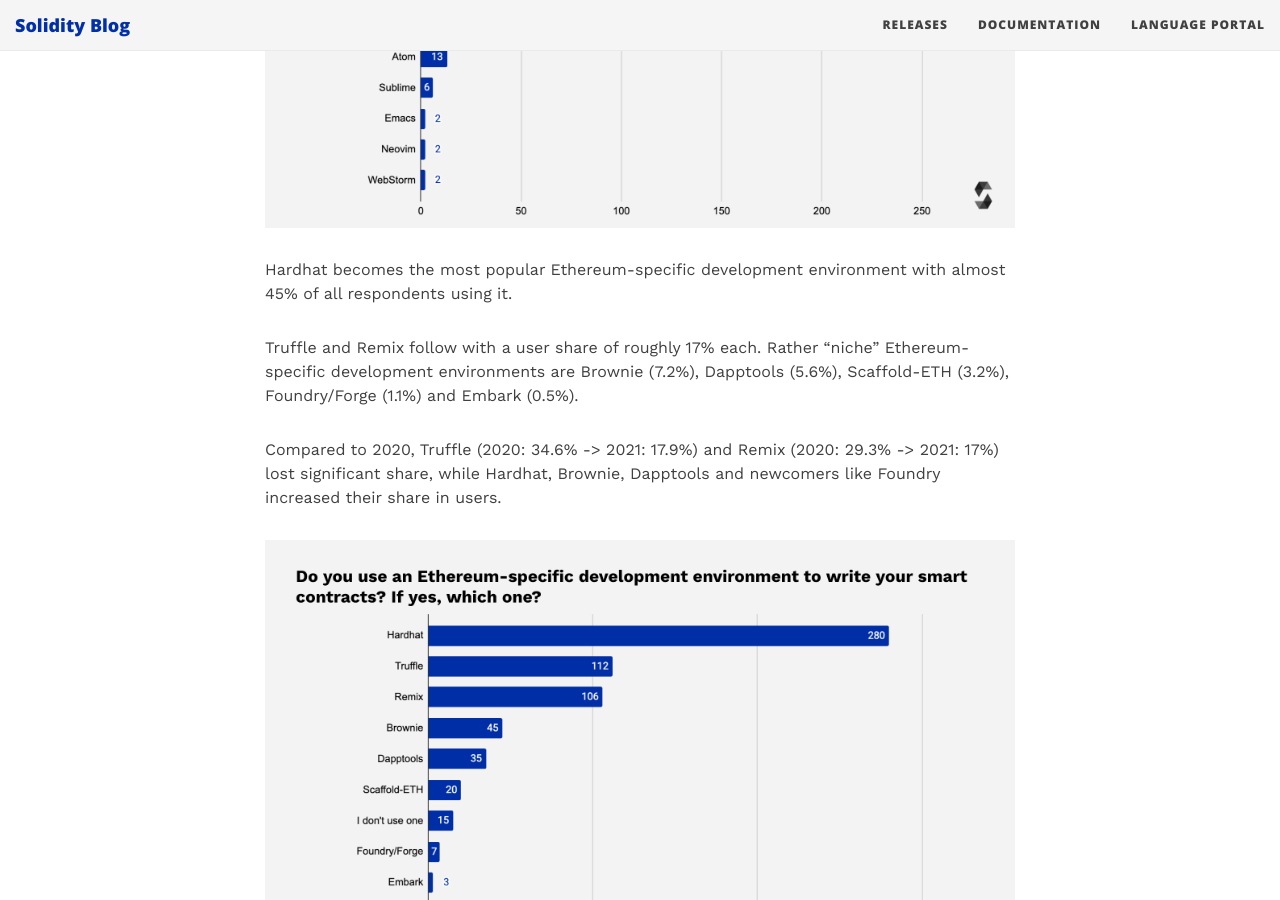
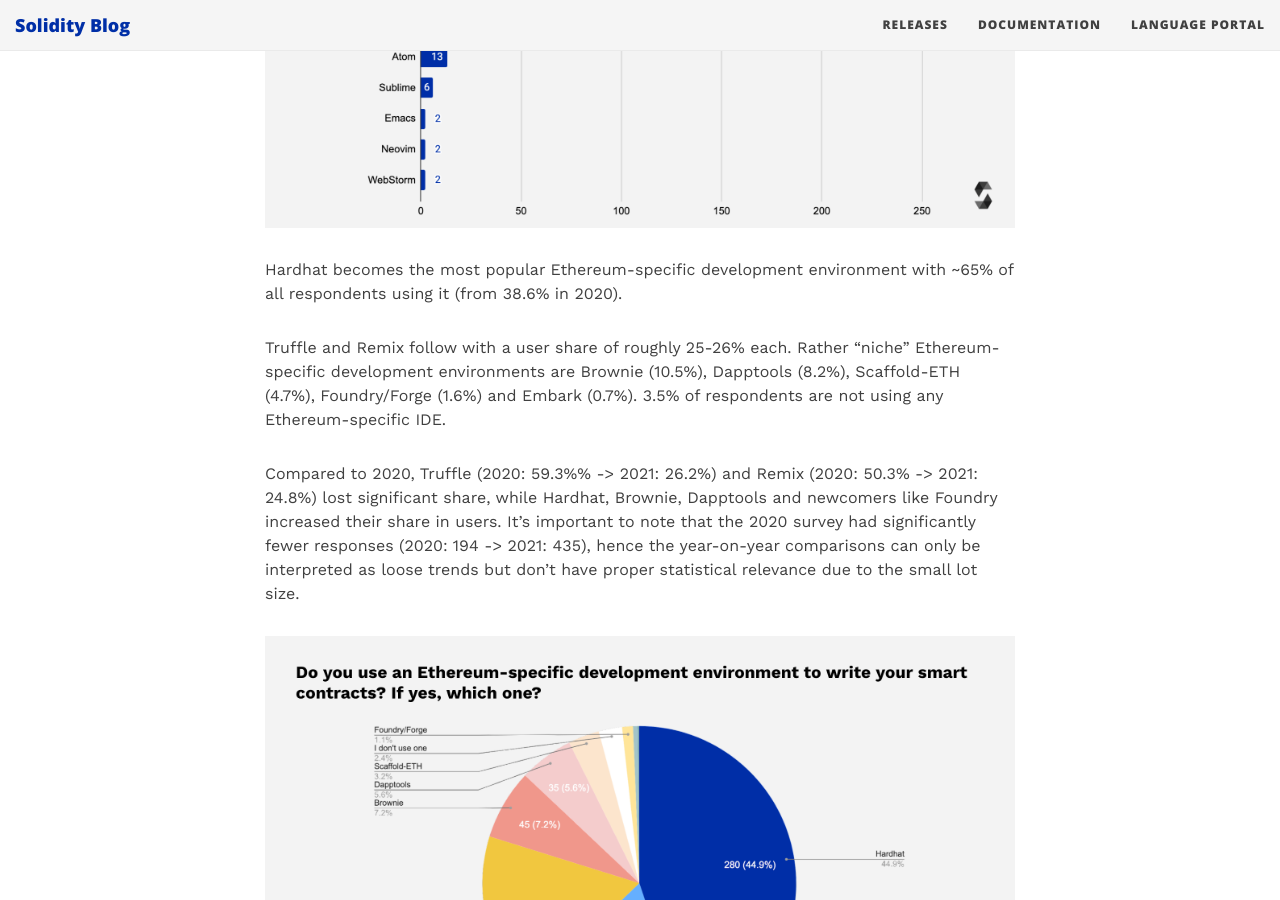
Before and after one commit to krismark930/solidity-blog, a Jekyll site: the page built from _posts/2022-02-07-solidity-developer-survey-2021-results.md, in a window 1280 px wide and 900 px high, scrolled down 12086 px. Built offline with Jekyll 4.4.1, drawn with Linux system fonts in a browser that asks for light colours.

Commit message:
fixing data for Eth-IDEs in surveys (#167)

```diff
--- a/_posts/2022-02-07-solidity-developer-survey-2021-results.md
+++ b/_posts/2022-02-07-solidity-developer-survey-2021-results.md
@@ -138,13 +138,13 @@ Compared to 2020, IntelliJ, Atom, Vim and Sublime are used less in 2021.
 
 ![Editor Overview](/img/2022/02/ide.png)
 
-Hardhat becomes the most popular Ethereum-specific development environment with almost 45% of all respondents using it.
+Hardhat becomes the most popular Ethereum-specific development environment with ~65% of all respondents using it (from 38.6% in 2020).
 
-Truffle and Remix follow with a user share of roughly 17% each. Rather "niche" Ethereum-specific development environments are Brownie (7.2%), Dapptools (5.6%), Scaffold-ETH (3.2%), Foundry/Forge (1.1%) and Embark (0.5%).
+Truffle and Remix follow with a user share of roughly 25-26% each. Rather "niche" Ethereum-specific development environments are Brownie (10.5%), Dapptools (8.2%), Scaffold-ETH (4.7%), Foundry/Forge (1.6%) and Embark (0.7%). 3.5% of respondents are not using any Ethereum-specific IDE.
 
-Compared to 2020, Truffle (2020: 34.6% -> 2021: 17.9%) and Remix (2020: 29.3% -> 2021: 17%) lost significant share, while Hardhat, Brownie, Dapptools and newcomers like Foundry increased their share in users.
+Compared to 2020, Truffle (2020: 59.3%% -> 2021: 26.2%) and Remix (2020: 50.3% -> 2021: 24.8%) lost significant share, while Hardhat, Brownie, Dapptools and newcomers like Foundry increased their share in users. It's important to note that the 2020 survey had significantly fewer responses (2020: 194 -> 2021: 435), hence the year-on-year comparisons can only be interpreted as loose trends but don't have proper statistical relevance due to the small lot size.
 
-![Ethereum IDE Overview](/img/2022/02/eth_ide.png)
+![Ethereum IDE Overview](/img/2022/02/eth_ide2.png)
 
 With 86.3%, 0.8.x Solidity versions are by far the most used ones. Both 0.7.x (23%) and 0.6.x (18.3%) version series remain to be used while everything older than that is hardly in use anymore.
 
@@ -320,4 +320,4 @@ To not miss anything make sure to...
 - follow announcements on the [Solidity blog](https://blog.soliditylang.org/).
 
 ---
-*All graphs can be found [here](https://docs.google.com/presentation/d/1B4ffyq4gJT3zxNbYmAToT4ognCkmbUjVCf8syeyNEA/edit?usp=sharing). The raw and analyzed data can be found [here](https://docs.google.com/spreadsheets/d/1PFCv7TwP8hp3AiJHYqy3qk4FTNatJDfUKjtsZnI5SUM/edit?usp=sharing).*
+*All graphs can be found [here](https://docs.google.com/presentation/d/1B4ffyq4gJT3zxNbYmAToT4ognCkmbUjVCf8sye_yNEA/edit?usp=sharing). The raw and analyzed data can be found [here](https://docs.google.com/spreadsheets/d/1PFCv7TwP8hp3AiJHYqy3qk4FTNatJDfUKjtsZnI5SUM/edit?usp=sharing).*
```
Also changed, not shown: _posts/2021-01-26-solidity-developer-survey-2020-results.md (+1 -1 lines), img/2021/01/EthIDE.png.
